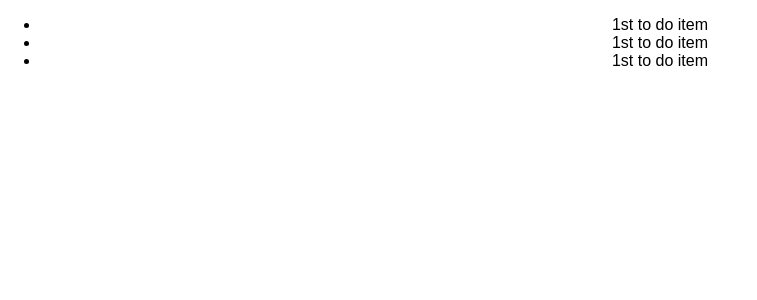
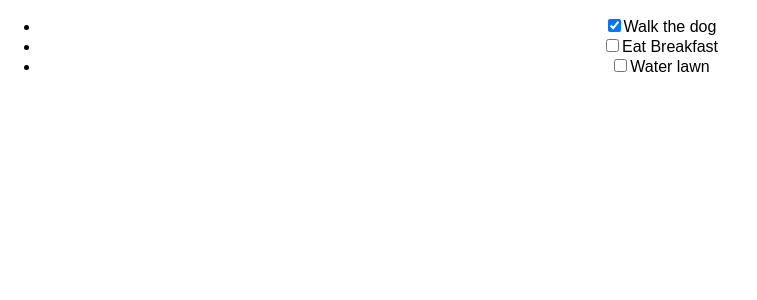
Before and after one commit to ivynguyen003/react-to-do, a React (Create React App) app: page / in a window 1280 px wide. Shown: the top 300 px of the page, without its empty margins (0-757 px from the left). Built offline with nearby package versions, Linux system fonts and the light colour scheme.

Commit message:
pass data using props

```diff
--- a/src/App.js
+++ b/src/App.js
@@ -20,7 +20,7 @@
       <div className="App">
         <ul>
           {this.state.todos.map((todo,index) => //evaluate the code as JS
-            <ToDo key={ index } />//assign the unique key to each child of the todos array
+            <ToDo key={ index } description={ todo.description } isCompleted={ todo.isCompleted } />
           )}
         </ul>
       </div>
--- a/src/components/toDo.js
+++ b/src/components/toDo.js
@@ -4,7 +4,11 @@
 class ToDo extends Component { //is component a reset name in react?
   render(){
   	return (
-  		<li>1st to do item</li>
+  		<li>
+  			<input type="checkbox" checked={ this.props.isCompleted } />
+  			<span>{ this.props.description }</span>
+  		</li>
+
   	);
   }
 }
```
